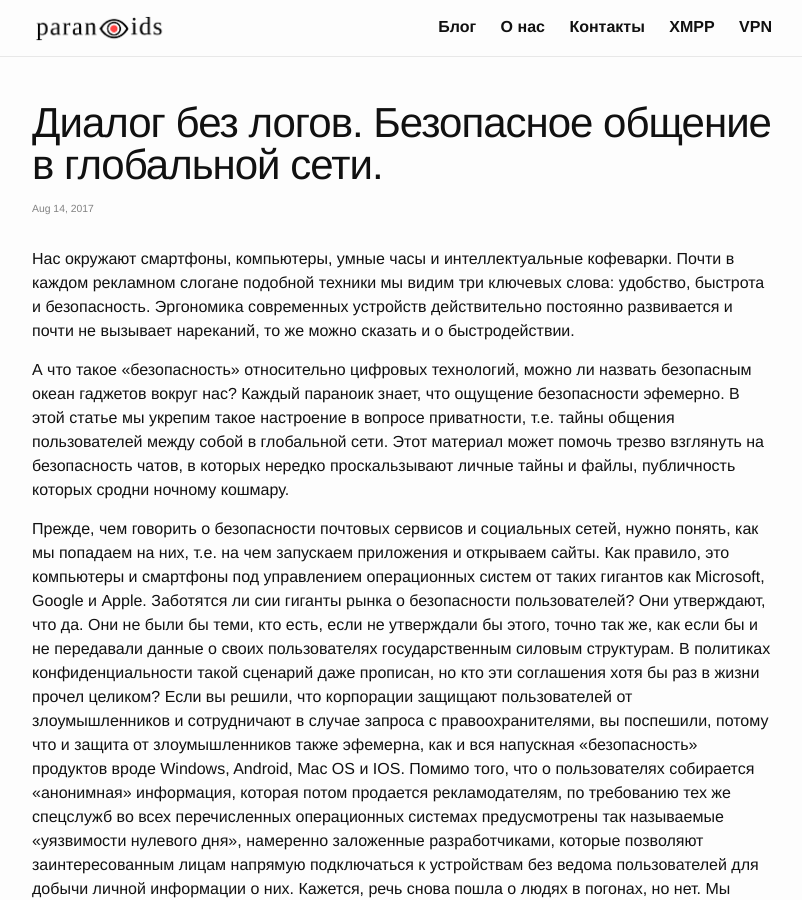
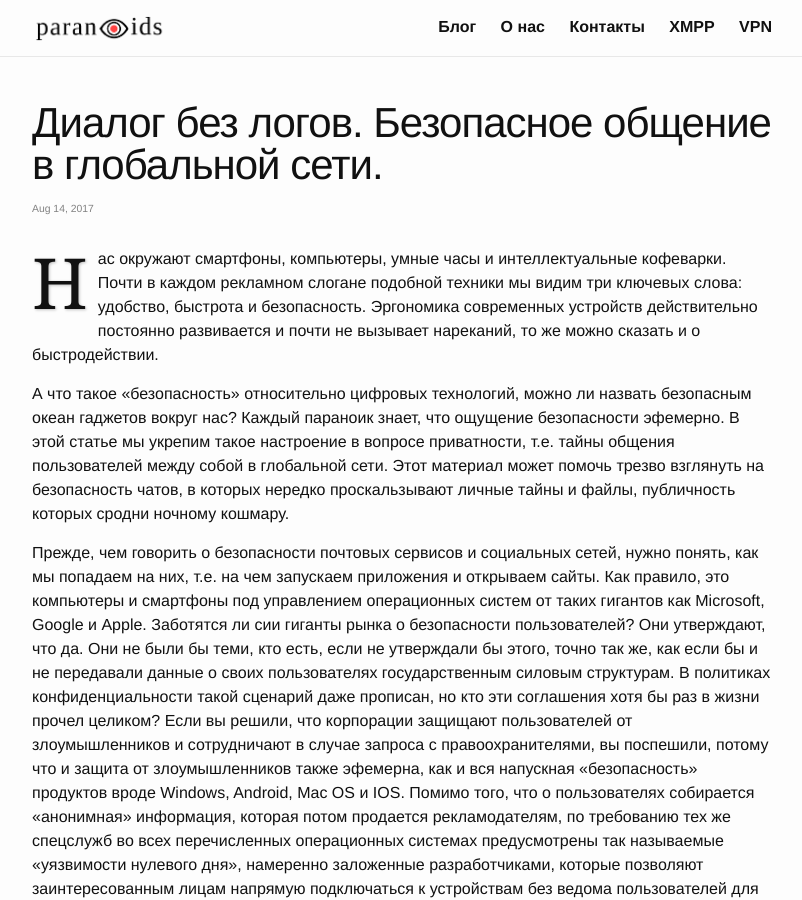
Before and after one commit to 2b7E1n6D0e5R7/2b7E1n6D0e5R7.github.io, a Jekyll site: the page built from _posts/2017-08-14-my-example-post.md, in a window 1280 px wide and 900 px high. Shown: the whole window, without its empty margins (238-1040 px from the left). Built offline with Jekyll 4.4.1, drawn with Linux system fonts in a browser that asks for light colours.

Commit message:
Update 2017-08-14-my-example-post.md

```diff
--- a/_posts/2017-08-14-my-example-post.md
+++ b/_posts/2017-08-14-my-example-post.md
@@ -4,7 +4,7 @@ layout: post
 tags: kittens cool
 ---
 
-Нас окружают смартфоны, компьютеры, умные часы и интеллектуальные кофеварки. Почти в каждом рекламном слогане подобной техники мы видим три ключевых слова: удобство, быстрота и безопасность. Эргономика современных устройств действительно постоянно развивается и почти не вызывает нареканий, то же можно сказать и о быстродействии.
+<b class="bukvica">Н</b>ас окружают смартфоны, компьютеры, умные часы и интеллектуальные кофеварки. Почти в каждом рекламном слогане подобной техники мы видим три ключевых слова: удобство, быстрота и безопасность. Эргономика современных устройств действительно постоянно развивается и почти не вызывает нареканий, то же можно сказать и о быстродействии.
 
 А что такое «безопасность» относительно цифровых технологий, можно ли назвать безопасным океан гаджетов вокруг нас? Каждый параноик знает, что ощущение безопасности эфемерно. В этой статье мы укрепим такое настроение в вопросе приватности, т.е. тайны общения пользователей между собой в глобальной сети. Этот материал может помочь трезво взглянуть на безопасность чатов, в которых нередко проскальзывают личные тайны и файлы, публичность которых сродни ночному кошмару.
 
```
